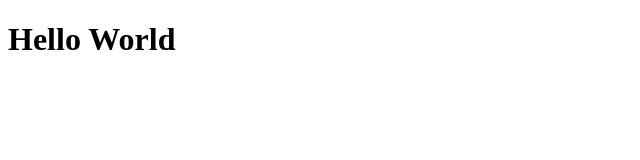
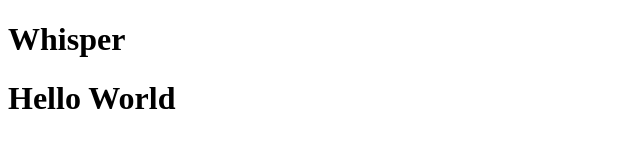
Before and after one commit to jaminhood/Whisper, a plain HTML site: page frontend/index.html in a window 1280 px wide. Shown: the whole page, without its empty margins (0-640 px from the left). Drawn offline with Linux system fonts and the light colour scheme.

Commit message:
This is hello world

```diff
--- a/frontend/index.html
+++ b/frontend/index.html
@@ -7,6 +7,7 @@
     <link rel="stylesheet" href="./css/style.css" />
   </head>
   <body>
+    <h1>Whisper</h1>
     <h1>Hello World</h1>
     <script src="./js/app.js"></script>
   </body>
```
